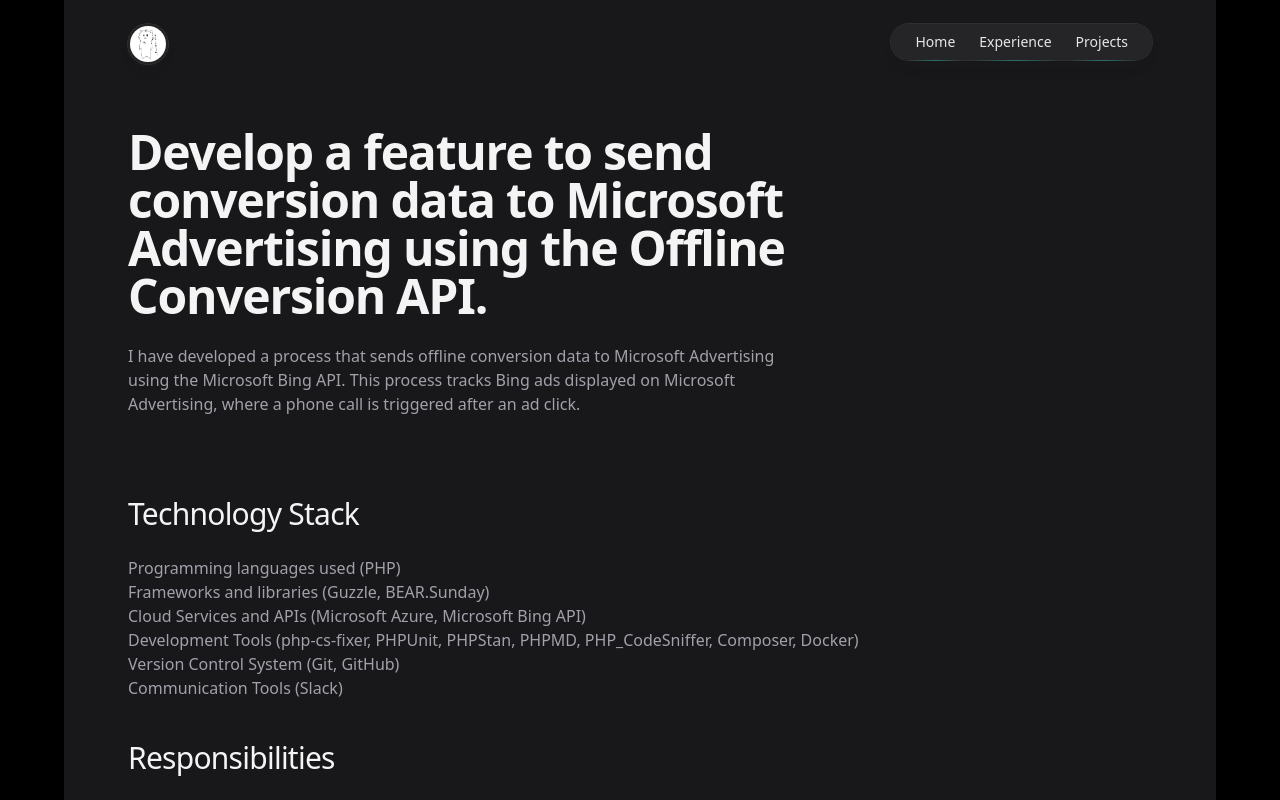
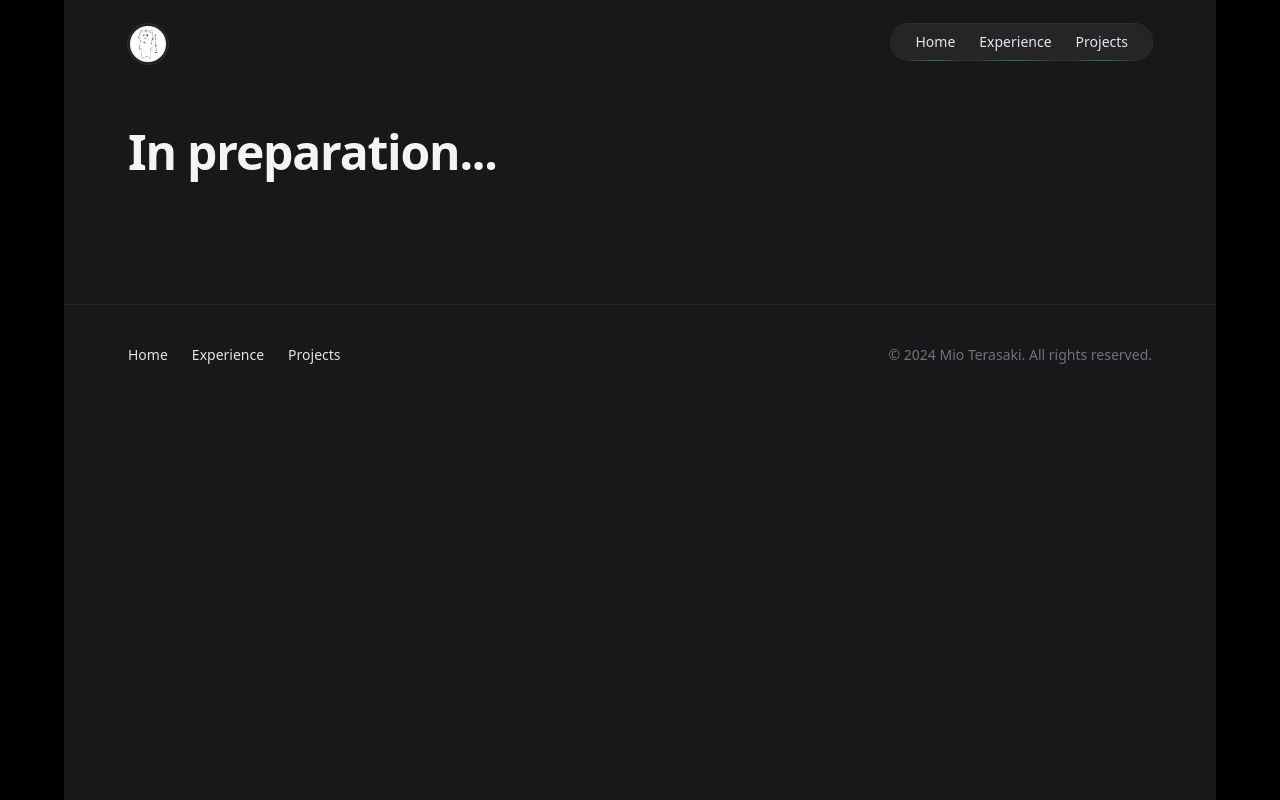
Before and after one commit to Temmy3620/miomio-portfolio, a Next.js app: page /projects/MicrosoftBingApi in a window 1280 px wide. Shown: the top 800 px of the page. Built offline with nearby package versions, Linux system fonts and the light colour scheme.

Commit message:
microsoftAdsのページ準備中に変更

```diff
--- a/app/projects/MicrosoftBingApi/page.tsx
+++ b/app/projects/MicrosoftBingApi/page.tsx
@@ -1,3 +1,16 @@
+
+export default function MicrosoftBingApi() {
+  return (
+    <div className="mx-auto max-w-2xl lg:max-w-5xl">
+      <header className="max-w-2xl">
+        <h1 className="text-4xl font-bold tracking-tight sm:text-5xl text-zinc-100">
+          In preparation...
+        </h1>
+      </header>
+    </div>
+  );
+}
+/*
 import { Prism as SyntaxHighlighter } from 'react-syntax-highlighter';
 import { prism } from 'react-syntax-highlighter/dist/esm/styles/prism';
 
@@ -152,3 +165,4 @@
     </div>
   );
 }
+*/
```
